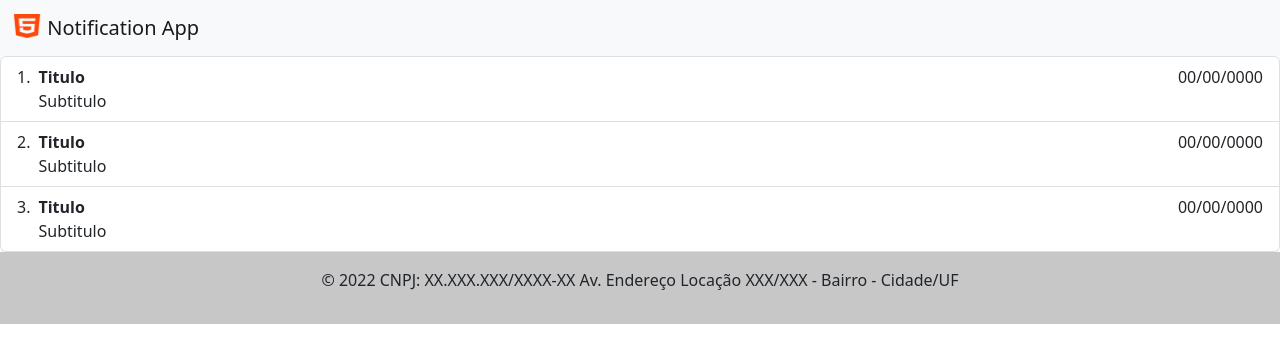
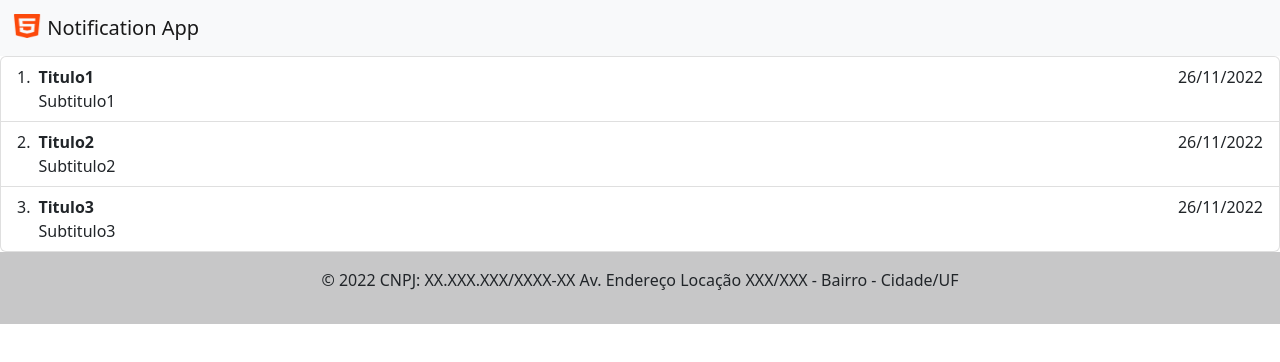
Before and after one commit to Osnei-Luzia/DevInPhilips, an Angular app in the folder Modulo 1/Semana 8/Projeto/: page / in a window 1280 px wide. Shown: the top 362 px of the page. Built offline with nearby package versions, Linux system fonts and the light colour scheme.

Commit message:
[M1S08] Ex 7 - Mover valores estáticos que estão no template para passar a olhar para o TS do componente.

```diff
--- a/Modulo 1/Semana 8/Projeto/src/app/app.component.html
+++ b/Modulo 1/Semana 8/Projeto/src/app/app.component.html
@@ -3,26 +3,26 @@
 <ol class="list-group list-group-numbered">
   <li class="list-group-item d-flex justify-content-between align-items-start">
     <div class="ms-2 me-auto">
-      <div class="fw-bold">Titulo</div>
-      Subtitulo
+      <div class="fw-bold">{{conteudo[0].titulo}}</div>
+      {{conteudo[0].subtitulo}}
     </div>
-    <p>00/00/0000</p>
+    <p>{{conteudo[0].data.getDate()}}/{{conteudo[0].data.getMonth()+1}}/{{conteudo[0].data.getFullYear()}}</p>
     <!-- <span class="badge bg-primary rounded-pill">14</span> -->
   </li>
   <li class="list-group-item d-flex justify-content-between align-items-start">
     <div class="ms-2 me-auto">
-      <div class="fw-bold">Titulo</div>
-      Subtitulo
+      <div class="fw-bold">{{conteudo[1].titulo}}</div>
+      {{conteudo[1].subtitulo}}
     </div>
-    <p>00/00/0000</p>
+    <p>{{conteudo[1].data.getDate()}}/{{conteudo[1].data.getMonth()+1}}/{{conteudo[1].data.getFullYear()}}</p>
     <!-- <span class="badge bg-primary rounded-pill">14</span> -->
   </li>
   <li class="list-group-item d-flex justify-content-between align-items-start">
     <div class="ms-2 me-auto">
-      <div class="fw-bold">Titulo</div>
-      Subtitulo
+      <div class="fw-bold">{{conteudo[2].titulo}}</div>
+      {{conteudo[2].subtitulo}}
     </div>
-    <p>00/00/0000</p>
+    <p>{{conteudo[2].data.getDate()}}/{{conteudo[2].data.getMonth()+1}}/{{conteudo[2].data.getFullYear()}}</p>
     <!-- <span class="badge bg-primary rounded-pill">14</span> -->
   </li>
 </ol>
--- a/Modulo 1/Semana 8/Projeto/src/app/app.component.ts
+++ b/Modulo 1/Semana 8/Projeto/src/app/app.component.ts
@@ -7,4 +7,21 @@ import { Component } from '@angular/core';
 })
 export class AppComponent {
   title = 'Projeto';
+  conteudo = [
+    {
+      titulo: "Titulo1",
+      subtitulo: "Subtitulo1",
+      data: new Date()
+    },
+    {
+      titulo: "Titulo2",
+      subtitulo: "Subtitulo2",
+      data: new Date()
+    },
+    {
+      titulo: "Titulo3",
+      subtitulo: "Subtitulo3",
+      data: new Date()
+    }
+  ]
 }
```
